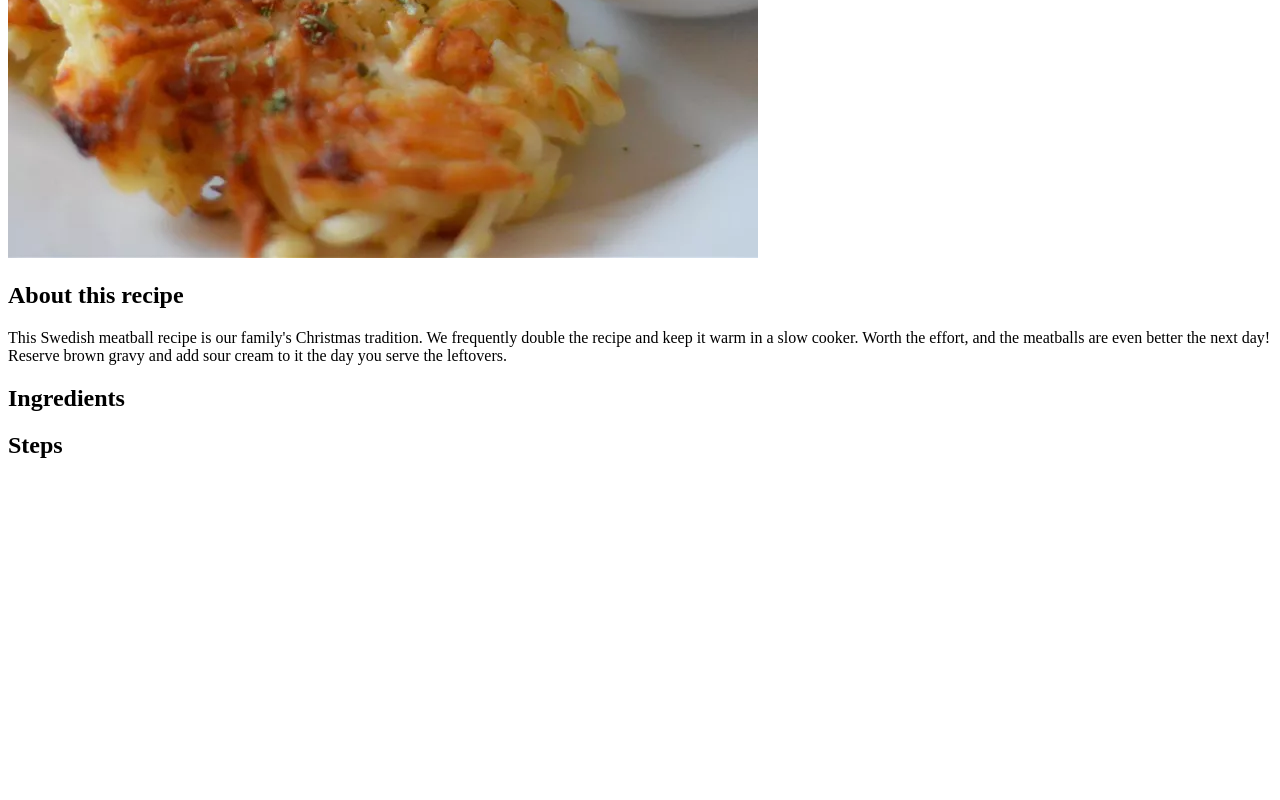
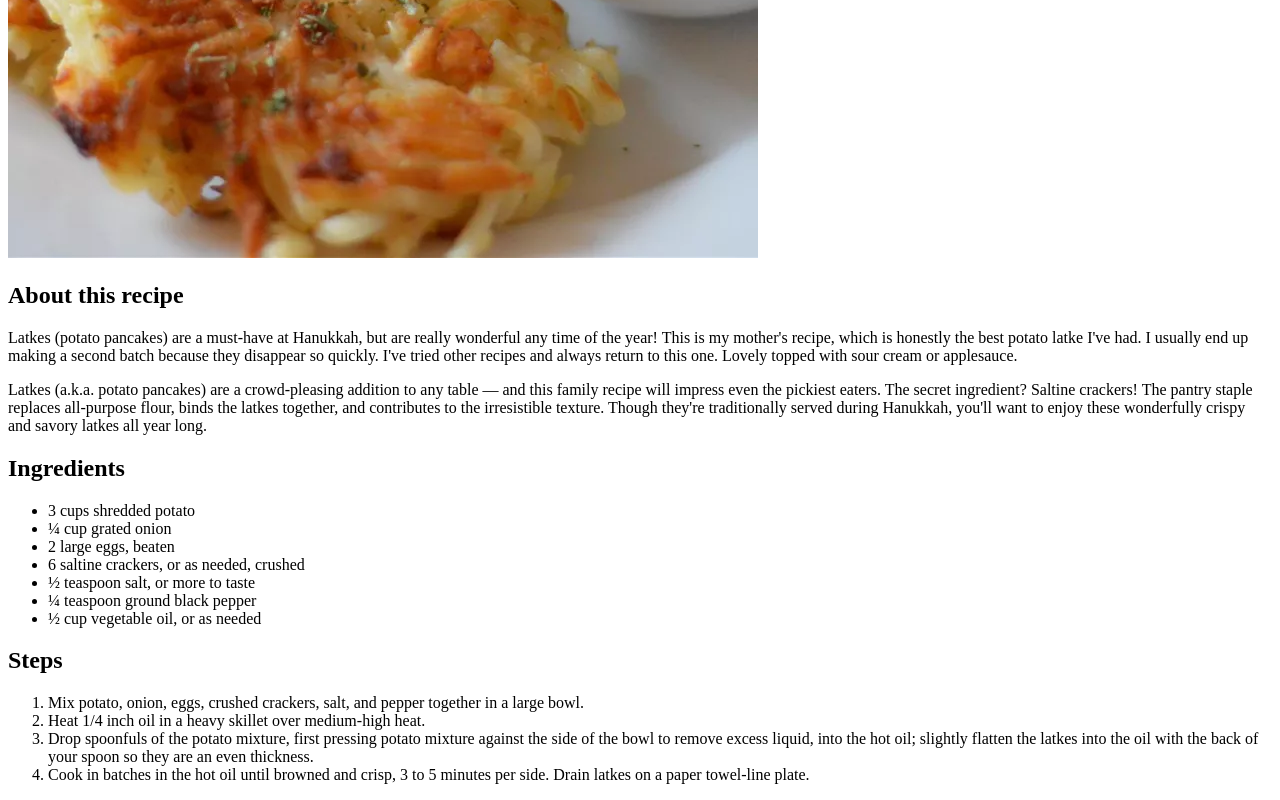
Before and after one commit to waltdhill/odin-recipes, a plain HTML site: page recipes/moms-potato-latkes.html in a window 1280 px wide. Shown: the part 572-1372 px from the top of the page. Before the commit the page ends 1050 px from the top, so only its background shows below. Drawn offline with Linux system fonts and the light colour scheme.

Commit message:
Finish writing the 2 additional recipe files

```diff
--- a/recipes/moms-potato-latkes.html
+++ b/recipes/moms-potato-latkes.html
@@ -2,26 +2,38 @@
 <html lang="en">
 <head>
     <meta charset="UTF-8">
-    <title>Swedish Meatballs</title>
+    <title>Mom's Potato Latkes</title>
 </head>
 <body>
-    <h1>Swedish Meatballs (Svenska Kottbullar)</h1>
+    <h1>Mom's Potato Latkes</h1>
 
     <img src="../images/potato-latkes.webp" alt="A picture of potato latkes">
 
     <h2>About this recipe</h2>
 
-    <p>This Swedish meatball recipe is our family's Christmas tradition. We frequently double the recipe and keep it warm in a slow cooker. Worth the effort, and the meatballs are even better the next day! Reserve brown gravy and add sour cream to it the day you serve the leftovers.</p>
+    <p>Latkes (potato pancakes) are a must-have at Hanukkah, but are really wonderful any time of the year! This is my mother's recipe, which is honestly the best potato latke I've had. I usually end up making a second batch because they disappear so quickly. I've tried other recipes and always return to this one. Lovely topped with sour cream or applesauce.</p>
+
+    <p>Latkes (a.k.a. potato pancakes) are a crowd-pleasing addition to any table — and this family recipe will impress even the pickiest eaters. The secret ingredient? Saltine crackers! The pantry staple replaces all-purpose flour, binds the latkes together, and contributes to the irresistible texture. Though they're traditionally served during Hanukkah, you'll want to enjoy these wonderfully crispy and savory latkes all year long.</p>
 
     <h2>Ingredients</h2>
 
     <ul>
-
+        <li>3 cups shredded potato</li>
+        <li>¼ cup grated onion</li>
+        <li>2 large eggs, beaten</li>
+        <li>6 saltine crackers, or as needed, crushed</li>
+        <li>½ teaspoon salt, or more to taste</li>
+        <li>¼ teaspoon ground black pepper</li>
+        <li>½ cup vegetable oil, or as needed</li>
     </ul>
 
     <h2>Steps</h2>
+
     <ol>
-
+        <li>Mix potato, onion, eggs, crushed crackers, salt, and pepper together in a large bowl.</li>
+        <li>Heat 1/4 inch oil in a heavy skillet over medium-high heat.</li>
+        <li>Drop spoonfuls of the potato mixture, first pressing potato mixture against the side of the bowl to remove excess liquid, into the hot oil; slightly flatten the latkes into the oil with the back of your spoon so they are an even thickness.</li>
+        <li>Cook in batches in the hot oil until browned and crisp, 3 to 5 minutes per side. Drain latkes on a paper towel-line plate.</li>
     </ol>
 
 </body>
```
Also changed, not shown: recipes/bacon-wrapped-dates.html (+11 -3 lines).
